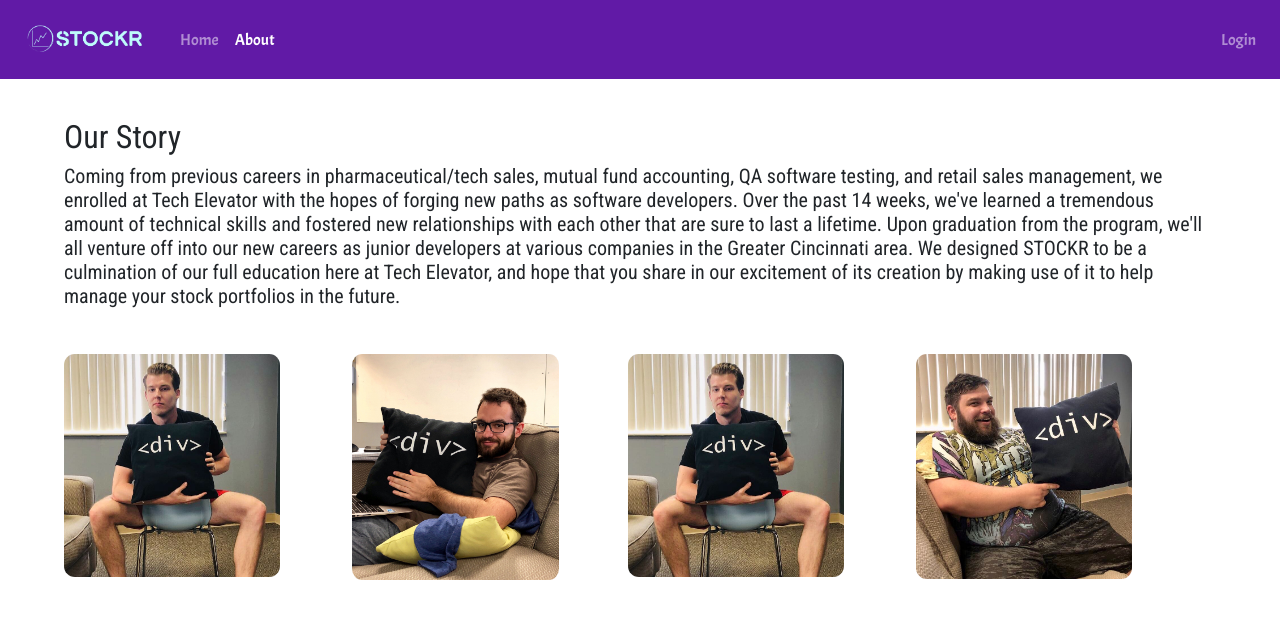
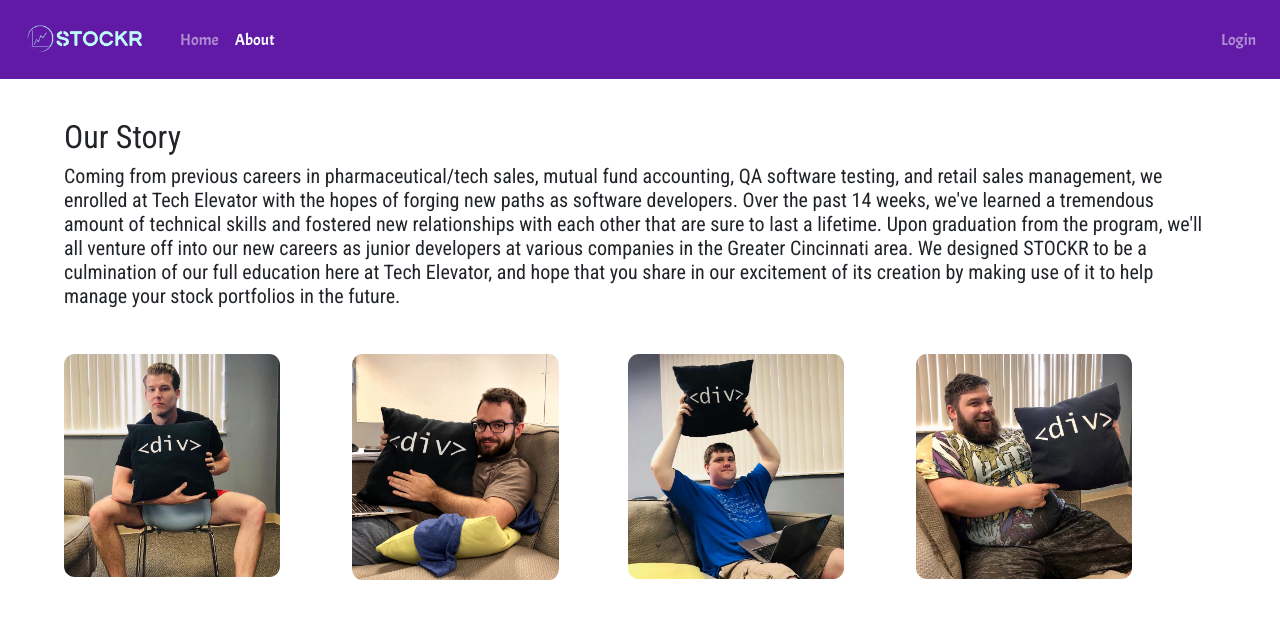
Before and after one commit to ben-loper/group-stock-market, a Vue app in the folder frontend/: page /about in a window 1280 px wide. Shown: the top 618 px of the page. Built offline with nearby package versions, Linux system fonts and the light colour scheme; what vue-highlightjs would draw is missing.

Commit message:
added ben image to about view

```diff
--- a/frontend/src/views/About.vue
+++ b/frontend/src/views/About.vue
@@ -17,7 +17,7 @@
             <img src="../assets/John-stockr.jpg" />
             </div>
             <div class="our-image">
-            <img src="../assets/Adam-stockr.jpg" />
+            <img src="../assets/Ben-stockr.jpg" />
             </div>
             <div class="our-image">
             <img src="../assets/Josh-stockr.jpg" />
```
Also changed, not shown: frontend/src/assets/Ben-stockr.jpg (added).
